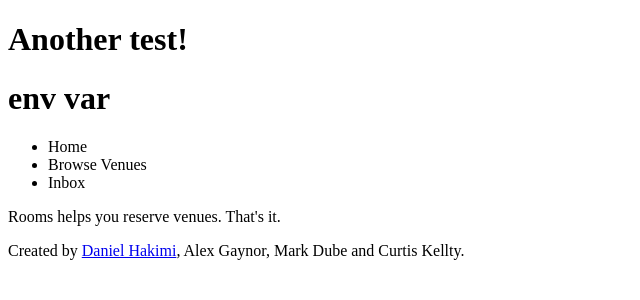
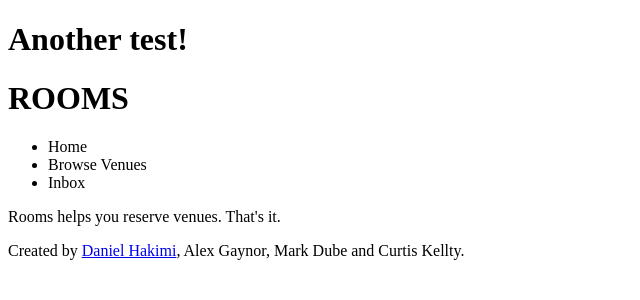
Before and after one commit to DanHakimi/Rooms, a Django app: page / in a window 1280 px wide. Shown: the top 300 px of the page, without its empty margins (0-640 px from the left). Run offline with Django 3.2, Linux system fonts and the light colour scheme.

Commit message:
changed h1

```diff
--- a/templates/index.html
+++ b/templates/index.html
@@ -6,7 +6,7 @@
     </head>
     <body>
     	<header>
-		    <h1>env var</h1>
+		    <h1>ROOMS</h1>
 		    <nav>
 		    	<ul>
 		    		<li>Home</li>
```
